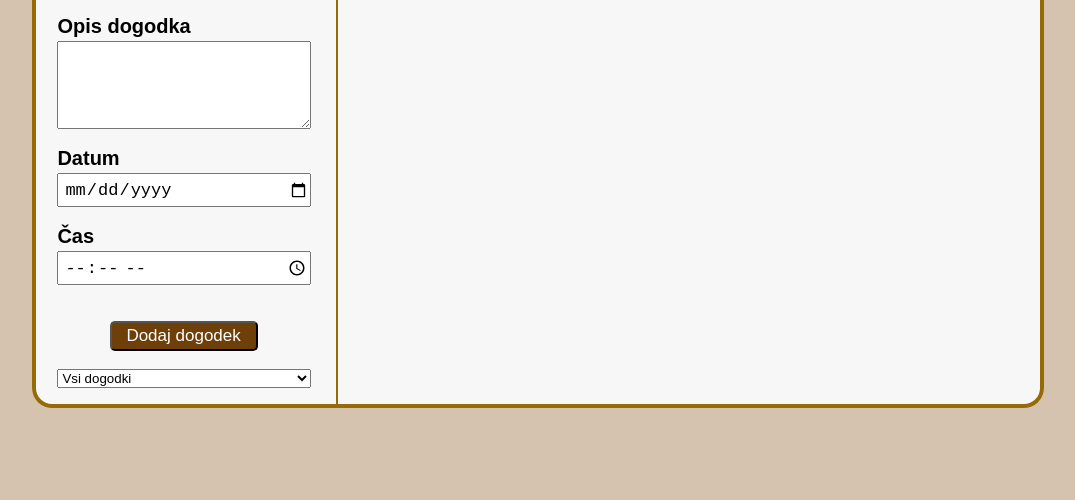
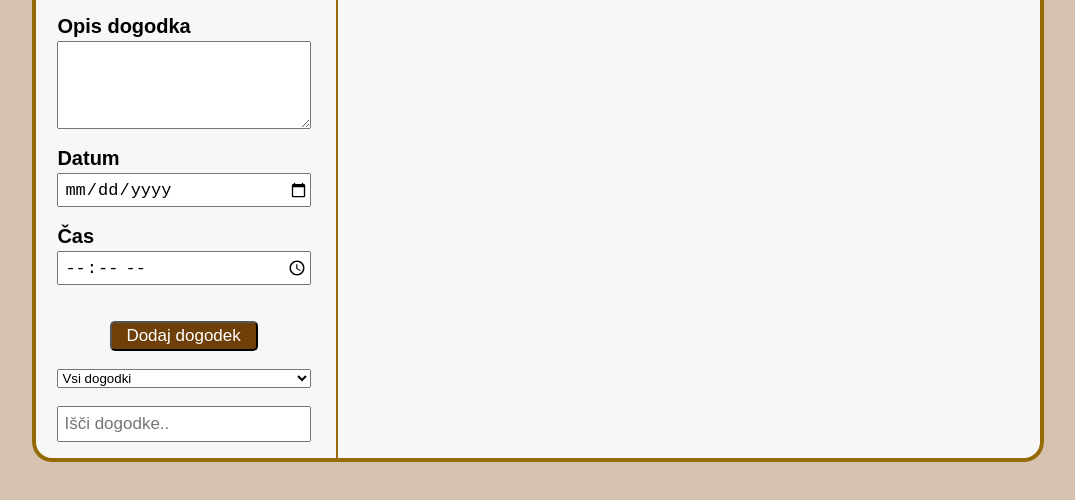
Before and after one commit to mozza8/dnevnik, a plain HTML site: page index.html in a window 1280 px wide. Shown: the part 136-636 px from the top of the page, without its empty margins (102-1177 px from the left). Drawn offline with Linux system fonts and the light colour scheme.

Commit message:
Implement search

```diff
--- a/diary.js
+++ b/diary.js
@@ -197,6 +197,8 @@ document.addEventListener("DOMContentLoaded", () => {
     events.splice(index, 1);
     localStorage.setItem("events", JSON.stringify(events));
     displayEvents(table, events);
+    var searchInput = document.getElementById("search");
+    searchInput.value = "";
   };
 
   // on click submit form it firstly goes through validation function
@@ -268,7 +270,8 @@ function displayEvents(table, events) {
   });
 }
 
-function logSelectedValue() {
+// filter events
+function filterEvents() {
   var table = document
     .getElementById("dataTable")
     .getElementsByTagName("tbody")[0];
@@ -305,3 +308,33 @@ function logSelectedValue() {
       break;
   }
 }
+
+// search events
+function searchEvents() {
+  // Declare variables
+  var input, filter, table, tr, i;
+  input = document.getElementById("search");
+  filter = input.value.toUpperCase();
+  table = document.getElementById("dataTable").getElementsByTagName("tbody")[0];
+  tr = table.getElementsByTagName("tr");
+
+  // Loop through all table rows, and hide those who don't match the search query
+  for (i = 0; i < tr.length; i++) {
+    var name = tr[i].getElementsByTagName("td")[1];
+    var description = tr[i].getElementsByTagName("td")[2];
+    if (name || description) {
+      var nameValue = name.textContent || name.innerText;
+      var descriptionValue = description.textContent || description.innerText;
+
+      // check position of string fiter if exists
+      if (
+        nameValue.toUpperCase().indexOf(filter) > -1 ||
+        descriptionValue.toUpperCase().indexOf(filter) > -1
+      ) {
+        tr[i].style.display = "";
+      } else {
+        tr[i].style.display = "none";
+      }
+    }
+  }
+}
--- a/index.html
+++ b/index.html
@@ -2,6 +2,7 @@
 <html>
   <head>
     <link rel="stylesheet" href="styles.css" />
+    <title>Dnevnik dogodkov</title>
   </head>
   <body>
     <div id="container">
@@ -38,12 +39,19 @@
             <br />
             <input type="button" id="submit" value="Dodaj dogodek" />
             <br />
-            <select id="selectEvents" onchange="logSelectedValue()">
+            <select id="selectEvents" onchange="filterEvents()">
               <option value="Vsi dogodki">Vsi dogodki</option>
               <option value="Današnji dogodki">Današnji dogodki</option>
               <option value="Prihajajoči dogodki">Prihajajoči dogodki</option>
               <option value="Pretekli dogodki">Pretekli dogodki</option>
             </select>
+            <br />
+            <input
+              type="text"
+              id="search"
+              onkeyup="searchEvents()"
+              placeholder="Išči dogodke.."
+            />
           </form>
         </div>
         <div id="table_layout">
```
